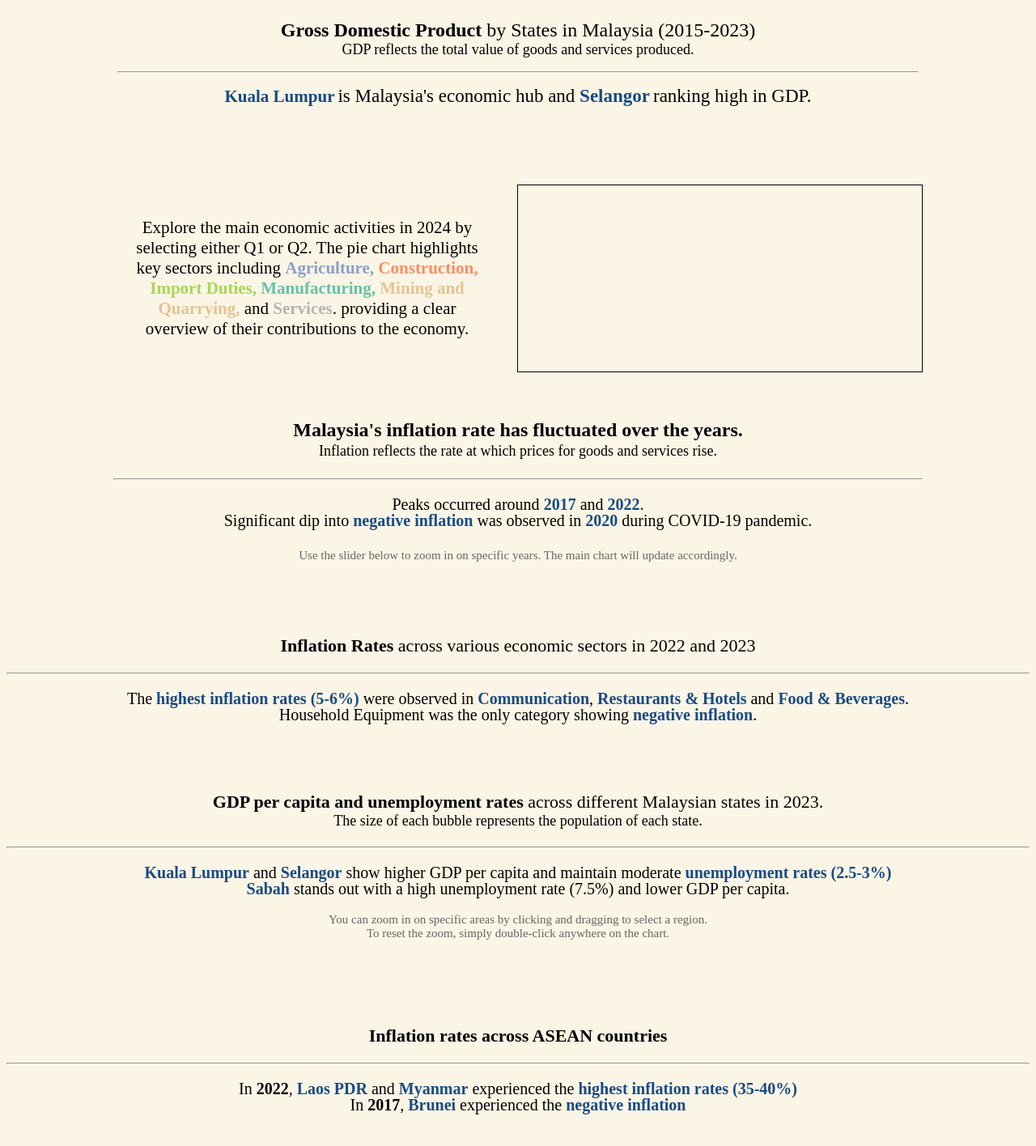
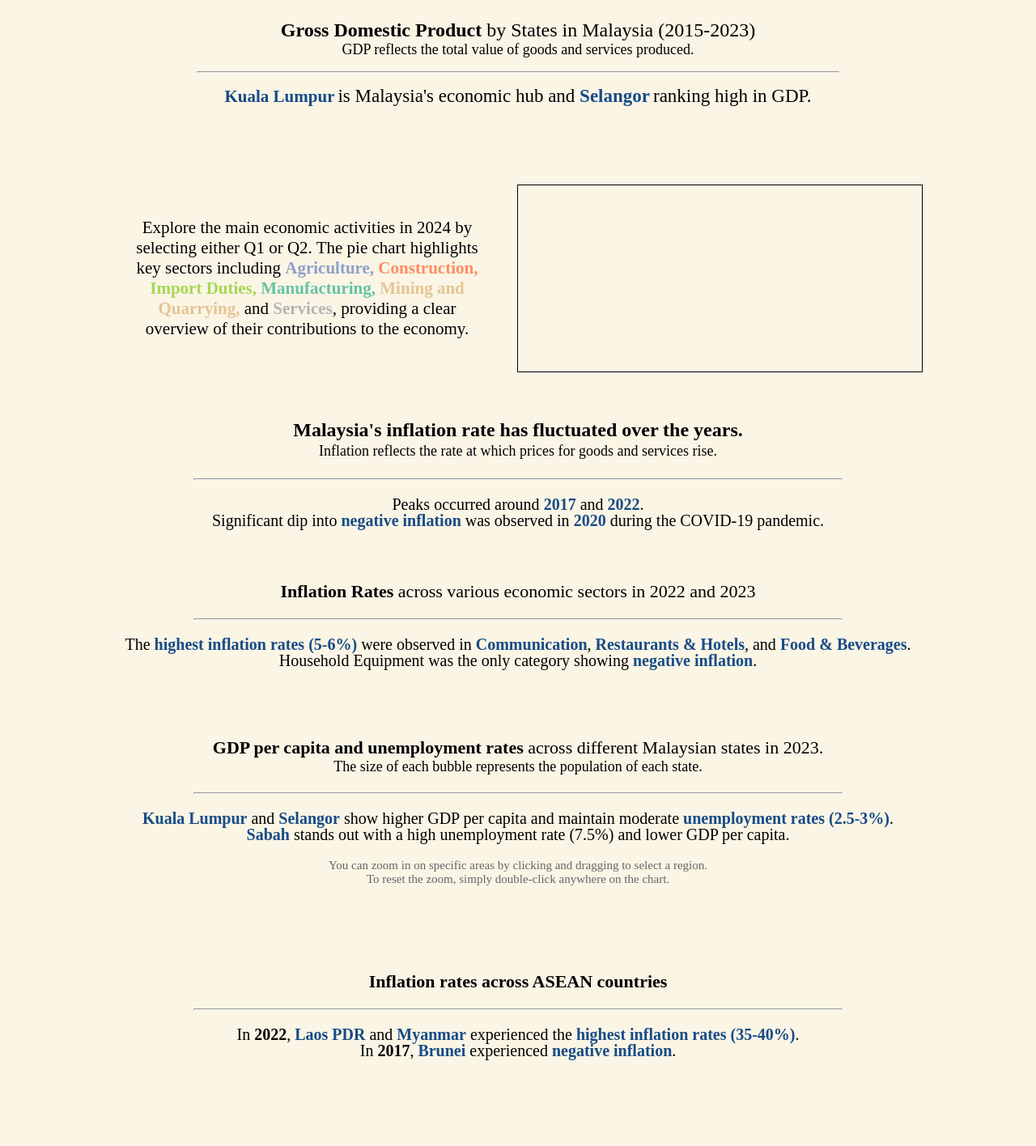
Before and after one commit to aliciawly/GDP, a plain HTML site: page index.html in a window 1280 px wide. Shown: the part 256-1672 px from the top of the page at 81% size. Drawn offline with Linux system fonts and the light colour scheme; a script that the page names is missing.

Commit message:
fix align issue

```diff
--- a/index.html
+++ b/index.html
@@ -14,26 +14,28 @@
 
 <body style="background-color: rgb(250, 245, 229);">
   <div class="page">
+
+    <!-- Section: Malaysia's Growth -->
     <div class="pure-g">
         <div class="pure-u-1-1" style="text-align: center; font-size: 28px; border: 1px solid black;background-color: aliceblue;">
             <h1>Malaysia's Growth</h1>
-            <p style="text-align: center; font-size: 25px; line-height: 1;">Malaysia's economy is diverse and growing, heavily reliant on <strong>manufacturing</strong> and <strong>services</strong>. </p>
-        </div>
-
-    </div>
-
-    <div class="pure-g">
-      <div class="pure-u-1-1" style="text-align: center;  padding: 5px;">
-          <p>
-              <span style="font-weight: bold;font-size: 24px;">Gross Domestic Product</span><span style="font-size: 24px;"> by States in Malaysia (2015-2023)</span>
-              <br> <span style="font-size: 18px;">GDP reflects the total value of goods and services produced.</span>
-          </p>
-          <hr>
-          <p><span style="color: #174b87;font-weight: bold;font-size: 21px;">Kuala Lumpur</span> <span style="font-size: 23px;">is Malaysia's economic hub and </span><span style="color: #174b87;font-weight: bold;font-size: 23px;">Selangor</span> <span style="font-size: 23px;">ranking high in GDP.</span></p>
+            <p style="text-align: center; font-size: 25px; line-height: 1;">Malaysia's economy is diverse and growing, heavily reliant on <strong>manufacturing</strong> and <strong>services</strong>.</p>
         </div>
     </div>
 
-    <!-- choropleth map -->
+    <!-- Section: GDP by States in Malaysia -->
+    <div class="pure-g">
+      <div class="pure-u-1-1" style="text-align: center; padding: 5px;">
+          <p>
+              <span style="font-weight: bold; font-size: 24px;">Gross Domestic Product</span><span style="font-size: 24px;"> by States in Malaysia (2015-2023)</span>
+              <br> <span style="font-size: 18px;">GDP reflects the total value of goods and services produced.</span>
+          </p>
+          <hr style="width: 80%; margin: 10px auto;">
+          <p><span style="color: #174b87; font-weight: bold; font-size: 21px;">Kuala Lumpur</span> <span style="font-size: 23px;">is Malaysia's economic hub and </span><span style="color: #174b87; font-weight: bold; font-size: 23px;">Selangor</span> <span style="font-size: 23px;">ranking high in GDP.</span></p>
+      </div>
+    </div>
+
+    <!-- Choropleth Map -->
     <div id="container_Map">
       <div id="choropleth_map"></div>
       <script type="text/javascript">
@@ -44,21 +46,15 @@
       </script>
     </div>
 
-    <!-- Pie chart description -->
+    <!-- Section: Economic Sectors Pie Chart -->
     <div class="pure-g" style="display: flex;">
       <div class="pure-u-1-2" style="flex: 1;">
         <div class="description description-left">
-              <p>
-                <p>
-                Explore the main economic activities in 2024 by selecting either Q1 or Q2.
-                The pie chart highlights key sectors including
-                  <strong><span style="color: #8da0cb">Agriculture, </span></strong> <strong><span style="color: #fc8d62">Construction,</span><span style="color:#a6d854"> Import Duties, </span><span style="color:#66c2a5"> Manufacturing,</span><span style="color:#e5c494"> Mining and Quarrying,</span></strong> and<strong><span style="color:#b3b3b3"> Services</span></strong>.
-                  providing a clear overview of their contributions to the economy.
-              </p>
+          <p>Explore the main economic activities in 2024 by selecting either Q1 or Q2. The pie chart highlights key sectors including <strong><span style="color: #8da0cb">Agriculture, </span></strong> <strong><span style="color: #fc8d62">Construction, </span><span style="color: #a6d854">Import Duties, </span><span style="color: #66c2a5">Manufacturing,</span> <span style="color: #e5c494">Mining and Quarrying,</span></strong> and <strong><span style="color:#b3b3b3">Services</span></strong>, providing a clear overview of their contributions to the economy.</p>
         </div>
       </div>
 
-      <!-- Pie chart -->
+      <!-- Pie Chart -->
       <div id="container_PieChart" style="flex: 1;">
         <div id="pie_chart"></div>
         <script type="text/javascript">
@@ -70,8 +66,7 @@
       </div>
     </div>
 
-
-<!-- Inflation Description -->
+    <!-- Section: Inflation Overview -->
     <div class="pure-g">
       <div class="pure-u-1-1" style="text-align: center; padding-top: 10px;">
         <p style="font-size: 24px; line-height: 1;">
@@ -79,23 +74,16 @@
           <br>
           <span style="font-size: 18px;">Inflation reflects the rate at which prices for goods and services rise.</span>
         </p>
-    <hr>
-    <p style="font-size: 20px; line-height: 1; text-align: center;">
+        <hr style="width: 80%; margin: 10px auto;">
+        <p style="font-size: 20px; line-height: 1;">
           Peaks occurred around <span style="color: #174b87; font-weight: bold;">2017</span> and <span style="color: #174b87; font-weight: bold;">2022</span>.
           <br>
-      Significant dip into <span style="color: #174b87; font-weight: bold;">negative inflation</span> was observed in <span style="color: #174b87; font-weight: bold;">2020</span> during COVID-19 pandemic.
+          Significant dip into <span style="color: #174b87; font-weight: bold;">negative inflation</span> was observed in <span style="color: #174b87; font-weight: bold;">2020</span> during the COVID-19 pandemic.
         </p>
       </div>
     </div>
-    <div style="font-size: 15px; color: #666; text-align: center; margin-top: 10px;">
-      Use the slider below to zoom in on specific years.
-      The main chart will update accordingly.
-    </div>
-  </div>
-</div>
 
-
-<!-- Inflation (Area chart) -->
+    <!-- Inflation Area Chart -->
     <div id="container_AreaChart">
       <div id="overview_inflation"></div>
       <script type="text/javascript">
@@ -106,22 +94,22 @@
       </script>
     </div>
 
-<!-- Inflation By main Group Description -->
+    <!-- Section: Inflation by Main Group -->
     <div class="pure-g">
-  <div class="pure-u-1-1" style="text-align: center; padding-top: 10px; ">
-    <p style="text-align: center; font-size: 22px; line-height: 1;">
-      <strong style = "color: black; font-weight: bold;">Inflation Rates</strong> across various economic sectors in 2022 and 2023
-      <hr>
+      <div class="pure-u-1-1" style="text-align: center; padding-top: 10px;">
+        <p style="font-size: 22px; line-height: 1;">
+          <strong style="color: black; font-weight: bold;">Inflation Rates</strong> across various economic sectors in 2022 and 2023
         </p>
-    <p  style="text-align: center; font-size: 20px; line-height: 1;">
-      The <strong style = "color: #174b87;">highest inflation rates (5-6%)</strong> were observed in
-      <strong style = "color: #174b87;">Communication</strong>, <strong style = "color: #174b87;">Restaurants & Hotels</strong> and <strong style = "color: #174b87;">Food & Beverages</strong>.
+        <hr style="width: 80%; margin: 10px auto;">
+        <p style="font-size: 20px; line-height: 1;">
+          The <strong style="color: #174b87;">highest inflation rates (5-6%)</strong> were observed in <strong style="color: #174b87;">Communication</strong>, <strong style="color: #174b87;">Restaurants & Hotels</strong>, and <strong style="color: #174b87;">Food & Beverages</strong>.
           <br>
-    Household Equipment was the only category showing <strong style = "color: #174b87;">negative inflation</strong>.</p>
+          Household Equipment was the only category showing <strong style="color: #174b87;">negative inflation</strong>.
+        </p>
       </div>
     </div>
 
-<!-- Inflation By main Group (Ranged Dot chart) -->
+    <!-- Inflation Ranged Dot Plot -->
     <div id="container_rangedDotPlot">
       <div id="inflation_mainGroup"></div>
       <script type="text/javascript">
@@ -132,20 +120,19 @@
       </script>
     </div>
 
-
-    <!-- GDP VS Unemployment Description -->
+    <!-- Section: GDP vs Unemployment -->
     <div class="pure-g">
-    <div class="pure-u-1-1" style="text-align: center; padding-top: 10px; ">
-      <p style="text-align: center; font-size: 22px; line-height: 1;">
-        <span style = "color: black; font-weight: bold;">GDP per capita and unemployment rates</span> across different Malaysian states in 2023.
+      <div class="pure-u-1-1" style="text-align: center; padding-top: 10px;">
+        <p style="font-size: 22px; line-height: 1;">
+          <span style="color: black; font-weight: bold;">GDP per capita and unemployment rates</span> across different Malaysian states in 2023.
           <br>
           <span style="font-size: 18px;">The size of each bubble represents the population of each state.</span>
-        <hr>
         </p>
-      <p  style="text-align: center; font-size: 20px; line-height: 1;">
-      <strong style = "color: #174b87;">Kuala Lumpur</strong> and <strong style = "color: #174b87;">Selangor</strong> show higher GDP per capita and maintain moderate <strong style = "color: #174b87;">unemployment rates (2.5-3%)</strong>
+        <hr style="width: 80%; margin: 10px auto;">
+        <p style="font-size: 20px; line-height: 1;">
+          <strong style="color: #174b87;">Kuala Lumpur</strong> and <strong style="color: #174b87;">Selangor</strong> show higher GDP per capita and maintain moderate <strong style="color: #174b87;">unemployment rates (2.5-3%)</strong>.
           <br>
-      <strong style = "color: #174b87;">Sabah</strong> stands out with a high unemployment rate (7.5%) and lower GDP per capita.
+          <strong style="color: #174b87;">Sabah</strong> stands out with a high unemployment rate (7.5%) and lower GDP per capita.
         </p>
         <div style="font-size: 15px; color: #666; text-align: center; margin-top: 10px;">
           You can zoom in on specific areas by clicking and dragging to select a region.
@@ -155,7 +142,7 @@
       </div>
     </div>
 
-  <!-- GDP VS Unemployment Scatter Plot -->
+    <!-- GDP vs Unemployment Scatter Plot -->
     <div id="container_ScatterPlot">
       <div id="ScatterPlot"></div>
       <script type="text/javascript">
@@ -166,23 +153,22 @@
       </script>
     </div>
 
-     <!-- Asean Countries Inflation Description -->
+    <!-- Section: ASEAN Countries Inflation -->
     <div class="pure-g">
-    <div class="pure-u-1-1" style="text-align: center; padding-top: 10px; ">
-      <p style="text-align: center; font-size: 22px; line-height: 1;">
-        <span style = "color: black; font-weight: bold;">Inflation rates across ASEAN countries</span>
-        <hr>
+      <div class="pure-u-1-1" style="text-align: center; padding-top: 10px;">
+        <p style="font-size: 22px; line-height: 1;">
+          <span style="color: black; font-weight: bold;">Inflation rates across ASEAN countries</span>
         </p>
-      <p  style="text-align: center; font-size: 20px; line-height: 1;">
-        In <strong style = "color: black; font-weight: bold;">2022</strong>,
-      <strong style = "color: #174b87;">Laos PDR</strong> and <strong style = "color: #174b87;">Myanmar</strong> experienced the <strong style = "color: #174b87;">highest inflation rates (35-40%)</strong>
+        <hr style="width: 80%; margin: 10px auto;">
+        <p style="font-size: 20px; line-height: 1;">
+          In <strong style="color: black; font-weight: bold;">2022</strong>, <strong style="color: #174b87;">Laos PDR</strong> and <strong style="color: #174b87;">Myanmar</strong> experienced the <strong style="color: #174b87;">highest inflation rates (35-40%)</strong>.
           <br>
-      In <strong style = "color: black; font-weight: bold;">2017</strong>,
-      <strong style = "color: #174b87;">Brunei</strong>  experienced the <strong style = "color: #174b87;">negative inflation</strong>
+          In <strong style="color: black; font-weight: bold;">2017</strong>, <strong style="color: #174b87;">Brunei</strong> experienced <strong style="color: #174b87;">negative inflation</strong>.
         </p>
       </div>
     </div>
 
+    <!-- ASEAN Countries Inflation Line Chart -->
     <div id="container_asianCountries">
       <div id="asianCountries"></div>
       <script type="text/javascript">
@@ -193,7 +179,6 @@
       </script>
     </div>
 
-
   </div>
 </body>
 
```
Lines whose indentation alone changed are shown as unchanged.
